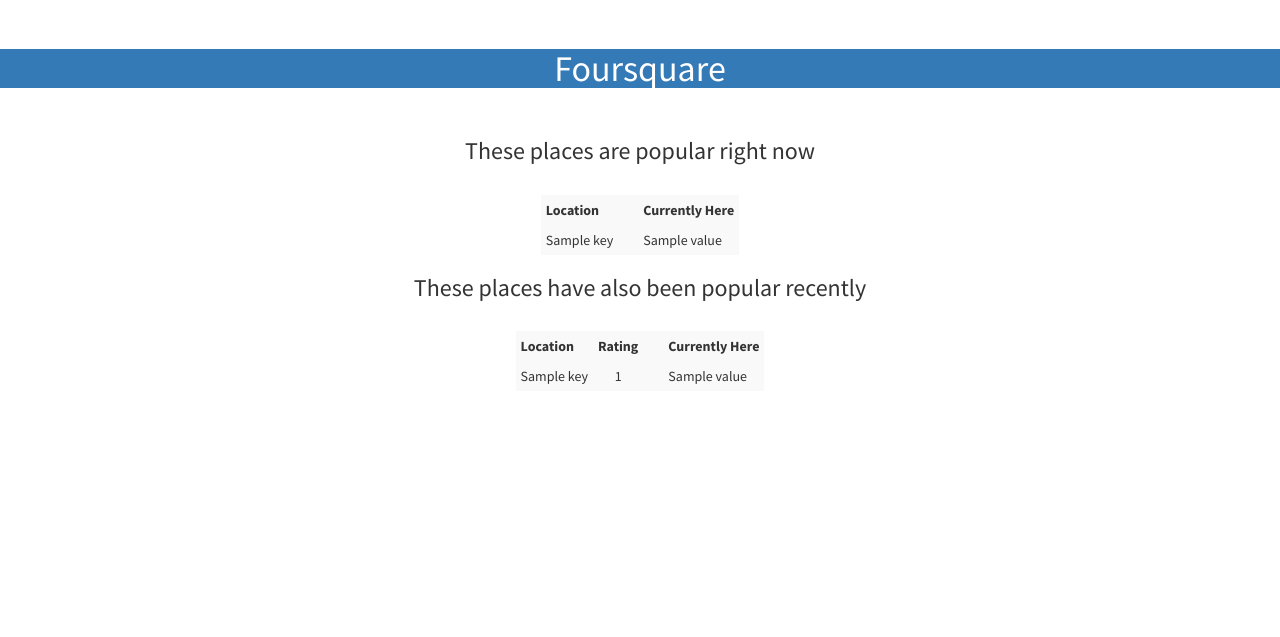
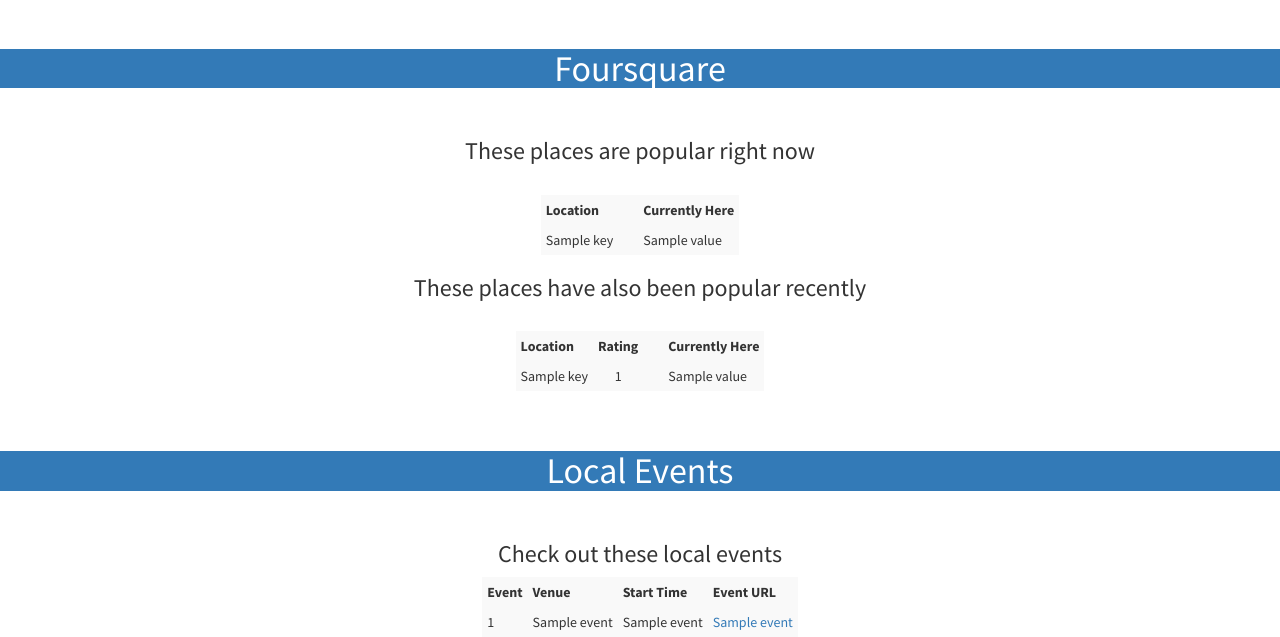
Before and after one commit to mra1385/Glocal, a Flask app: template Glocal/templates/results.html in a window 1280 px wide. Shown: the part 1638-2275 px from the top of the page. Before the commit the page ends 2022 px from the top, so only its background shows below. Run offline with Flask 2, Linux system fonts and the light colour scheme; the template is opened without the code that fills it: most values are stand-ins (such as "Sample title", 1, 10 or a date in 2020); grey boxes marked "Sample" are stand-in pictures; some libraries are stand-ins or nearby versions.

Commit message:
Added events (lastfm and eventful)

```diff
--- a/Glocal/templates/results.html
+++ b/Glocal/templates/results.html
@@ -29,6 +29,7 @@
                     <h2>Which Social Media Should We Explore First?</h2>
                     <hr class="small">
                     <div class="row">
+
                         <div class="col-md-3 col-sm-6">
                             <div class="service-item">
                                 <span class="fa-stack fa-4x">
@@ -41,6 +42,7 @@
                                 <a href="#twitter" class="btn btn-light">Let's see!</a>
                             </div>
                         </div>
+
                         <div class="col-md-3 col-sm-6">
                             <div class="service-item">
                                 <span class="fa-stack fa-4x">
@@ -53,6 +55,7 @@
                                 <a href="#instagram" class="btn btn-light">Let's see!</a>
                             </div>
                         </div>
+
                         <div class="col-md-3 col-sm-6">
                             <div class="service-item">
                                 <span class="fa-stack fa-4x">
@@ -64,6 +67,21 @@
                                 <p>Where are people checking in?</p>
                                 <a href="#four_square" class="btn btn-light">Let's see!</a>
                             </div>
+                        </div>
+
+                            <div class="col-md-3 col-sm-6">
+                                <div class="service-item">
+                                    <span class="fa-stack fa-4x">
+                                        <img src="/static/img/events3.png" height="100%" width="100%">
+                                    </span>
+                                    <h4>
+                                        <strong>Events</strong>
+                                    </h4>
+                                    <p>What local events are planned?</p>
+                                    <a href="#events" class="btn btn-light">Let's see!</a>
+                                </div>
+                            </div>
+
                         </div>
                     </div>
                     <!-- /.row (nested) -->
@@ -173,4 +191,33 @@
     </table>
 </div>
 
+
+
+<div name="events" class="table-condensed table-striped table-responsive" align="center"> <br>
+    <h1 style="text-align:center; background-color:#337ab7; color:white"> Local Events</h1> <br>
+    <table class="table-condensed table-responsive table-striped" style="white-space: nowrap" align="center">
+        <h3> Check out these local events </h3>
+        <thread>
+            <tr>
+                <th class="th"> Event </th>
+                <th class="th"> Venue </th>
+                <th class="th"> Start Time </th>
+                <th class="th"> Event URL </th>
+            </tr>
+        </thread>
+        <tbody>
+        {% for event in lst_events %}
+        <tr>
+            <td> {{event[0]}} </td>
+            <td> {{event[1]}} </td>
+            <td> {{event[2]}}</td>
+            <td> <a href="{{event[3]}}">
+                {{event[3]}} </a></td>
+            {% endfor %}
+        </tr>
+        </tbody>
+    </table>
+</div>
+
+
 {% endblock %}
--- a/Glocal/views.py
+++ b/Glocal/views.py
@@ -30,6 +30,7 @@
         lst_local_insta = user_query.get_instagram()
         lst_four_square_trending = user_query.get_four_square_trending()
         lst_four_square_explore = user_query.get_four_square_explore()
+        lst_events = user_query.get_events()
         return render_template('results.html', title='Home',
                                page_dict=setup_page_dict(),
                                app_name=app.config['APP_NAME'],
@@ -38,6 +39,7 @@
                                lst_local_insta=lst_local_insta,
                                lst_four_square_trending=lst_four_square_trending,
                                lst_four_square_explore=lst_four_square_explore,
+                               lst_events = lst_events,
                                st_address = st_address,
                                city = city,
                                state = state)
```
Also changed, not shown: Glocal/API/API.py (+47 -0 lines).
